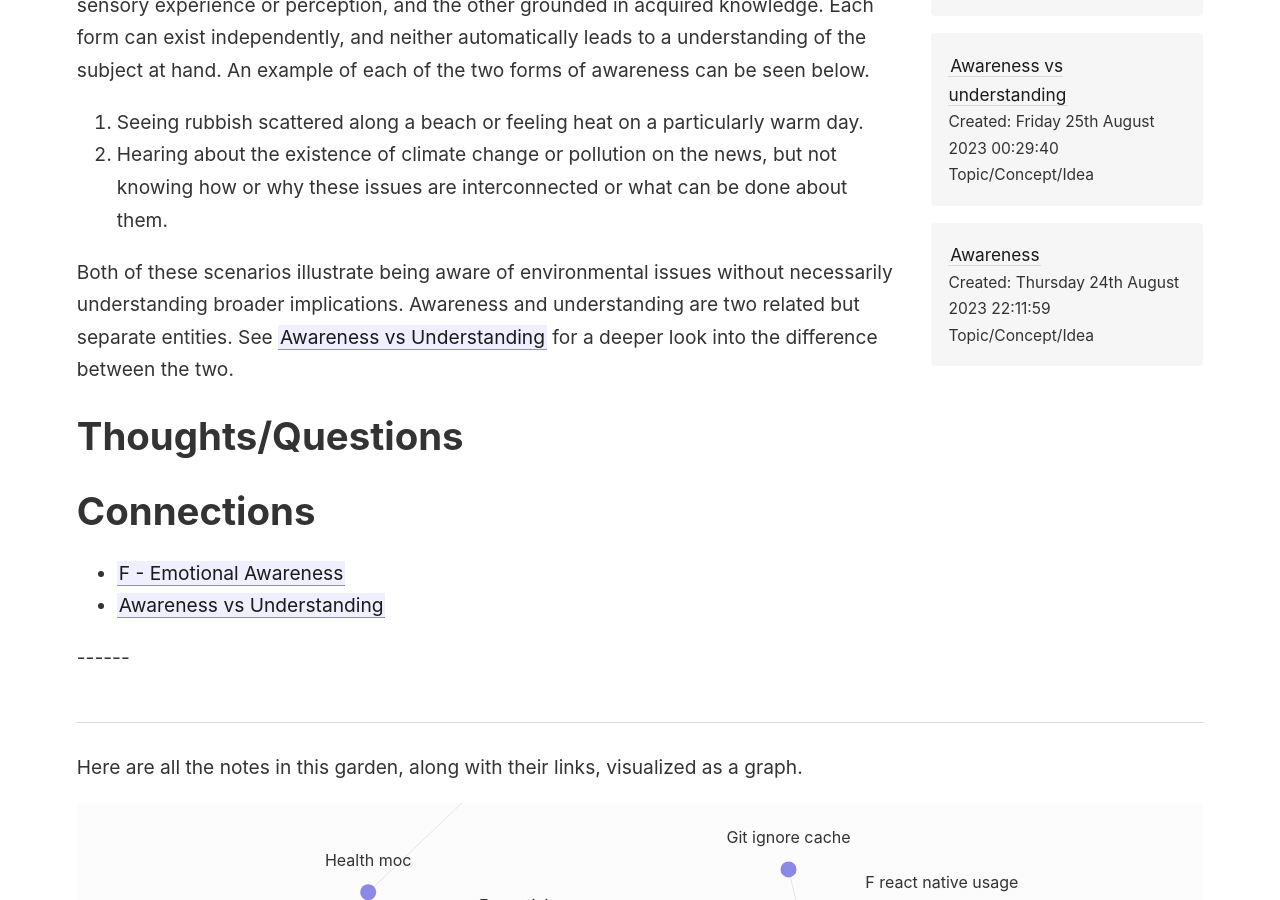
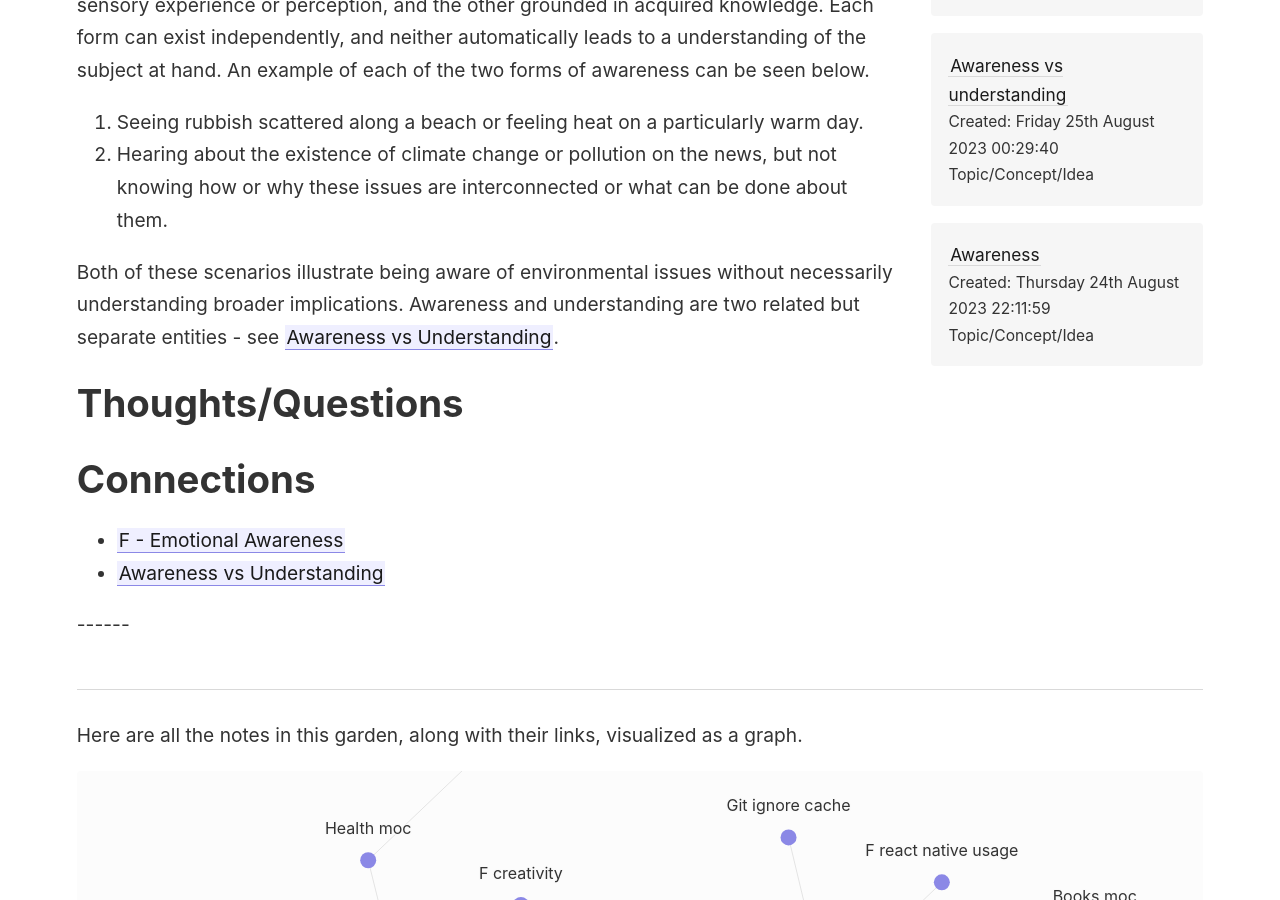
Before and after one commit to TM2611/digital-garden, a Jekyll site: the page built from _notes/002 Permanent Notes/Awareness.md, in a window 1280 px wide and 900 px high, scrolled down 480 px. Built offline with Jekyll 4.4.1, drawn with Linux system fonts in a browser that asks for light colours.

Commit message:
TEND  - Awareness

```diff
--- a/_notes/002 Permanent Notes/Awareness.md
+++ b/_notes/002 Permanent Notes/Awareness.md
@@ -9,7 +9,7 @@ Awareness refers to the recognition or perception of information, feelings, and
 1. Seeing rubbish scattered along a beach or feeling heat on a particularly warm day.
 2. Hearing about the existence of climate change or pollution on the news, but not knowing how or why these issues are interconnected or what can be done about them.
 
-Both of these scenarios illustrate being aware of environmental issues without necessarily understanding broader implications. Awareness and understanding are two related but separate entities. See [[Awareness vs Understanding]] for a deeper look into the difference between the two.
+Both of these scenarios illustrate being aware of environmental issues without necessarily understanding broader implications. Awareness and understanding are two related but separate entities - see [[Awareness vs Understanding]].
 
 # Thoughts/Questions
 
```
